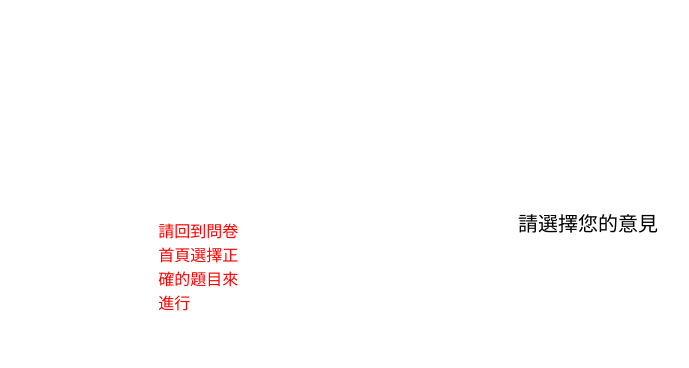
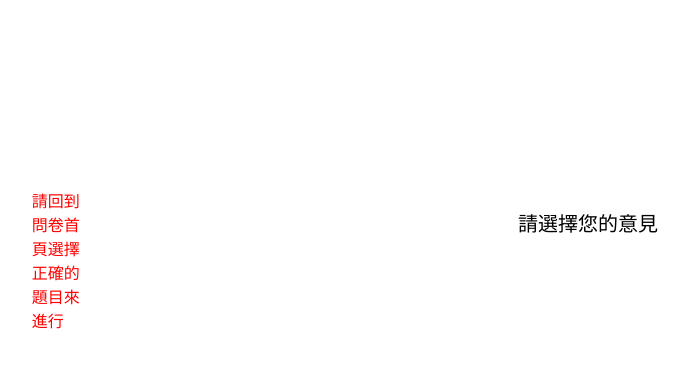
Before and after one commit to mokshayang/survey_hw, a PHP site: page /front/survey_item.php in a window 1280 px wide. Shown: the top 368 px of the page, without its empty margins (52-741 px from the left). Run offline with PHP 8.4, Linux system fonts and the light colour scheme; data that the repository does not hold is empty.

Commit message:
改變圖表的大小

```diff
--- a/front/main.php
+++ b/front/main.php
@@ -74,7 +74,6 @@
         .sub_vote {
             color: var(--darkBlue);
             font-size: 60px;
-
         }
 
         .sub_vote div {
@@ -89,7 +88,6 @@
             color: #fff;
             background-color: var(--skyblue);
             border-color: var(--skyblue);
-
         }
     </style>
     <h3 class="block in_show sub_vote">To experience
--- a/front/survey_item.php
+++ b/front/survey_item.php
@@ -12,7 +12,7 @@
 <link rel="stylesheet" href="./css/table.css">
 <style>
     form {
-        width: 68%;
+        width: 88%;
         margin:0 auto;
         background-color: #fff;
         box-shadow: none;
@@ -20,11 +20,12 @@
     }
 
     .items {
-        margin:0px auto 10px;
+        margin:0px auto 5px;
         display: grid;
-        grid-auto-rows: 48px;
-        grid-template-columns: 1fr 1fr 6fr 1fr;
+        grid-auto-rows: 36px;
+        grid-template-columns: 1fr 1fr  20fr ;
         justify-items: end;
+        grid-gap:5px;
     }
 
     .radio {
@@ -35,6 +36,7 @@
         background-color: #fff;
         text-align: center;
         line-height: 38px;
+        /* margin: auto; */
     }
     .img_sub {
         width: 300px;
@@ -114,7 +116,7 @@
                 <div class="form-control">
                     <?= $option['opt']; ?>
                 </div>
-                <div></div>
+
         <?php
             }
         }
```
Also changed, not shown: front/survey_result.php (+15 -11 lines).
